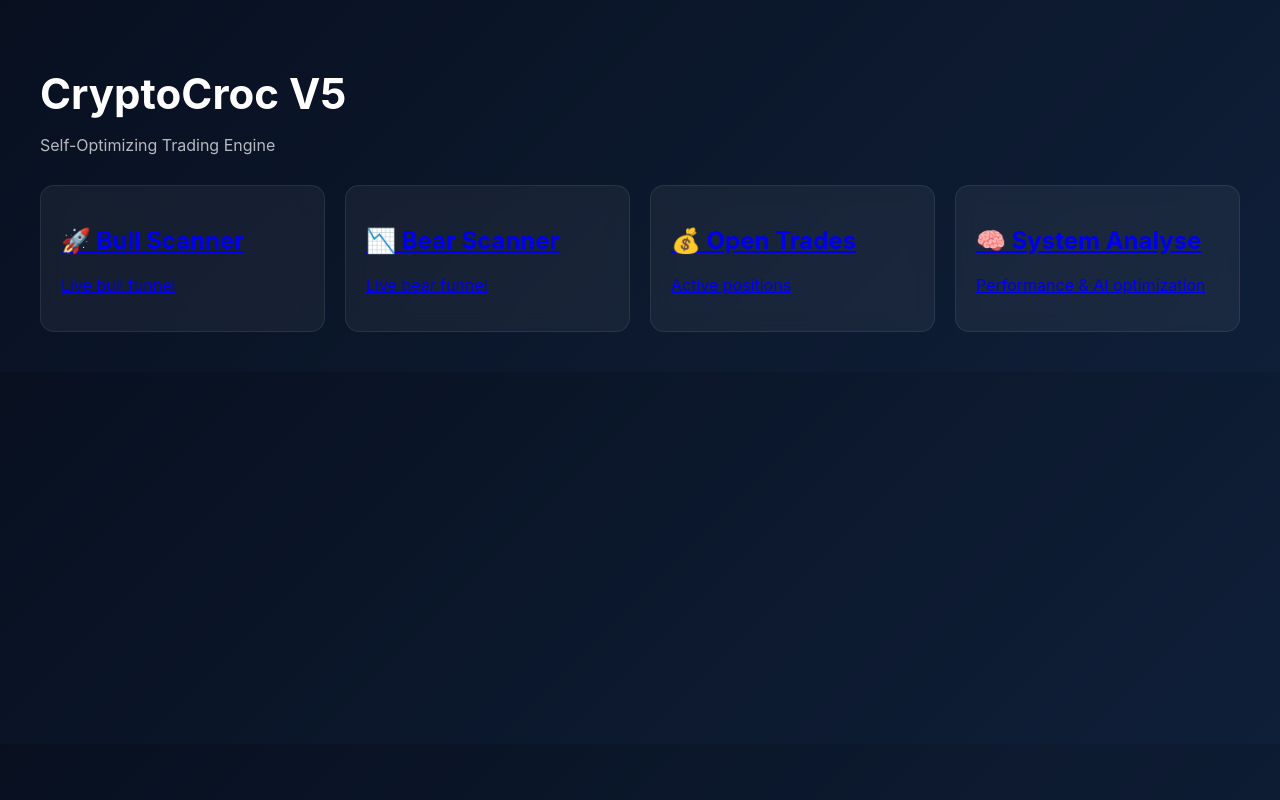
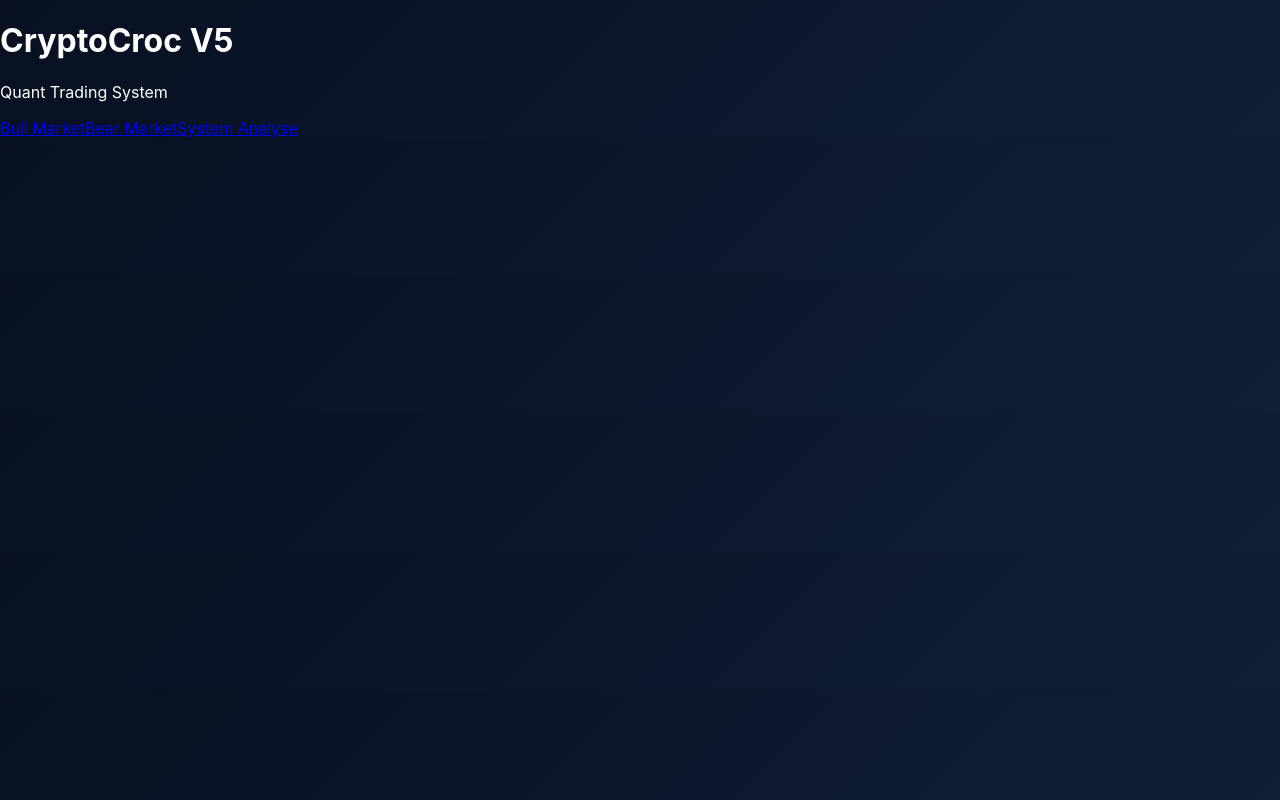
Before and after one commit to franselsimmons/main-funnel-trader, a Next.js app: page / in a window 1280 px wide. Built offline with nearby package versions, Linux system fonts and the light colour scheme.

Commit message:
Update index.js

```diff
--- a/pages/index.js
+++ b/pages/index.js
@@ -2,30 +2,14 @@ import Link from "next/link";
 
 export default function Home() {
   return (
-    <div className="layout">
-      <h1 className="title">CryptoCroc V5</h1>
-      <p className="subtitle">Self-Optimizing Trading Engine</p>
+    <div className="page">
+      <h1 className="headline">CryptoCroc V5</h1>
+      <p className="sub">Quant Trading System</p>
 
-      <div className="grid">
-        <Link href="/bull" className="card">
-          <h2>🚀 Bull Scanner</h2>
-          <p>Live bull funnel</p>
-        </Link>
-
-        <Link href="/bear" className="card">
-          <h2>📉 Bear Scanner</h2>
-          <p>Live bear funnel</p>
-        </Link>
-
-        <Link href="/trade" className="card">
-          <h2>💰 Open Trades</h2>
-          <p>Active positions</p>
-        </Link>
-
-        <Link href="/analyse" className="card">
-          <h2>🧠 System Analyse</h2>
-          <p>Performance & AI optimization</p>
-        </Link>
+      <div className="navGrid">
+        <Link href="/bull" className="navCard">Bull Market</Link>
+        <Link href="/bear" className="navCard">Bear Market</Link>
+        <Link href="/analyse" className="navCard">System Analyse</Link>
       </div>
     </div>
   );
```
